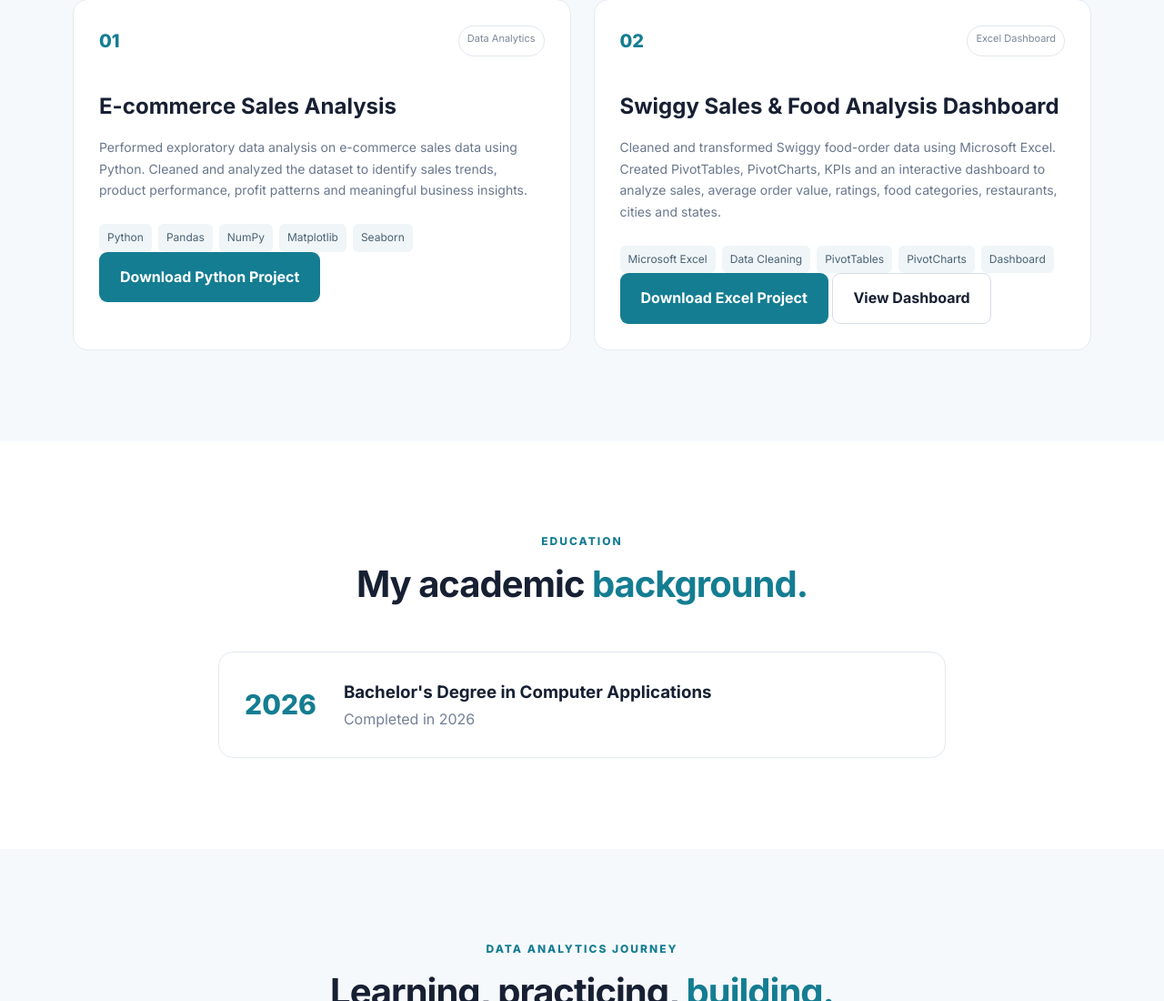
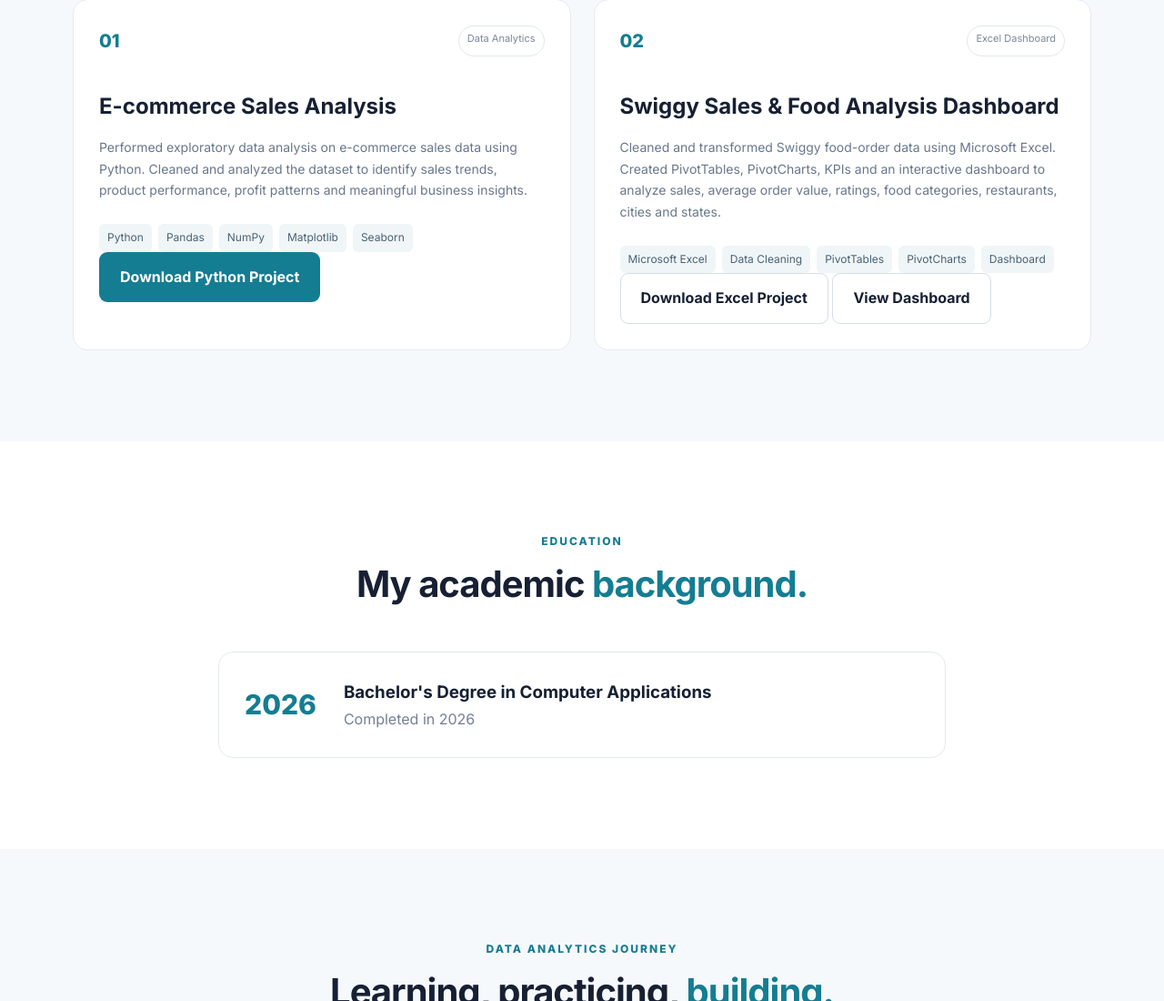
Before and after one commit to bhumikachandan-82/Bhumika-Portfolio, a plain HTML site: page index.html in a window 1280 px wide. Shown: the part 2230-3330 px from the top of the page at 91% size. Drawn offline with Linux system fonts and the light colour scheme.

Commit message:
Update index.html

```diff
--- a/index.html
+++ b/index.html
@@ -492,11 +492,11 @@ body{font-family:Inter,Arial,sans-serif;color:#172033;background:#fff;line-heigh
         </div>
 
 <div class="project-actions">
-  <a href="Projects\Swiggy Raw Data Excel (2).xlsx"
-     class="btn btn-primary"
-     download>
-    Download Excel Project
-  </a>
+ <a href="Swiggy Raw Data Excel (2).xlsx"
+   class="btn btn-outline"
+   download>
+   Download Excel Project
+</a>
 
  <a href="swiggy-dashboard.png"
    class="btn btn-outline"
```
